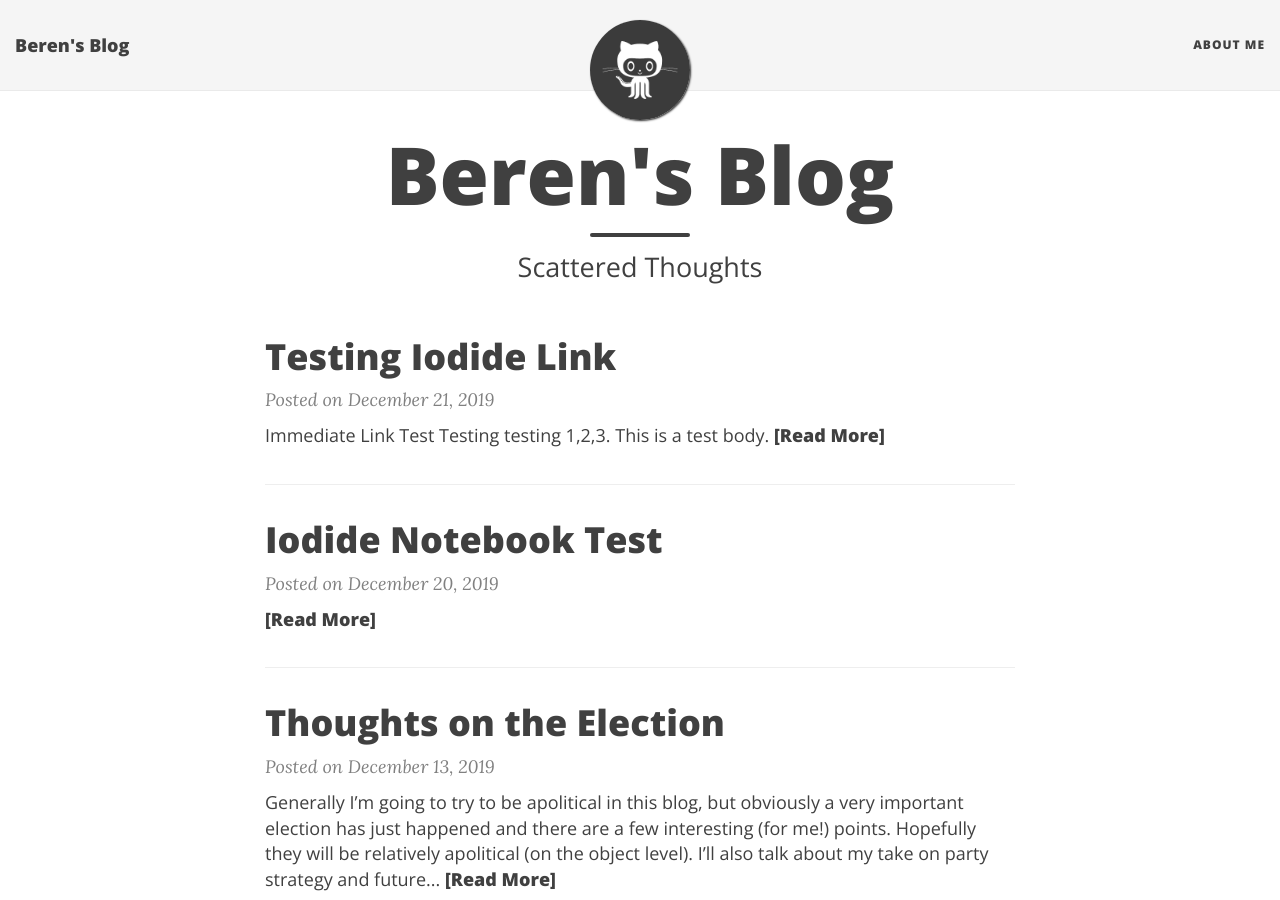
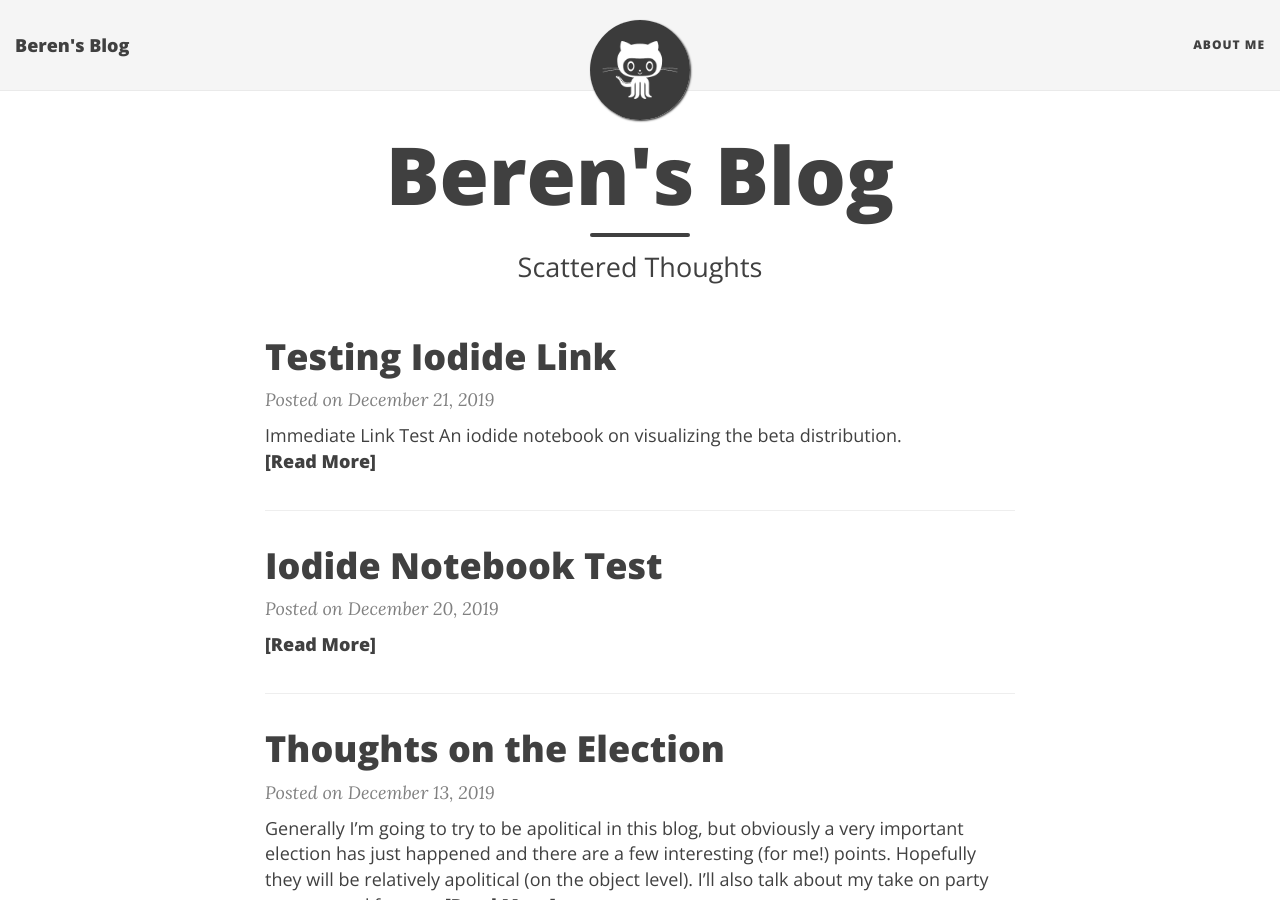
Before and after one commit to BerenMillidge/BerenMillidge.github.io, a Jekyll site: the page built from index.html, in a window 1280 px wide and 900 px high. Built offline with Jekyll 4.4.1, drawn with Linux system fonts in a browser that asks for light colours; nearby versions of some CDN libraries; the list of posts is cut into pages by our own code.

Commit message:
Update 2019-12-21-testing-iodide-link.html

```diff
--- a/_posts/2019-12-21-testing-iodide-link.html
+++ b/_posts/2019-12-21-testing-iodide-link.html
@@ -4,14 +4,13 @@
     <meta charset="utf-8">
     <title>Immediate Link Test</title>
     <script type="text/javascript">
-     // window.onload = function(){
-      //  window.location.href = "https://github.com/iodide-project/iodide";
-      //}
-      console.log("on loaded!");
+      window.onload = function(){
+        window.location.href = "https://github.com/iodide-project/iodide";
+      }
     </script>
   </head>
   <body style="display:none;">
-    Testing testing 1,2,3. This is a test body.
+    An iodide notebook on visualizing the beta distribution.
 
   </body>
 </html>
```
